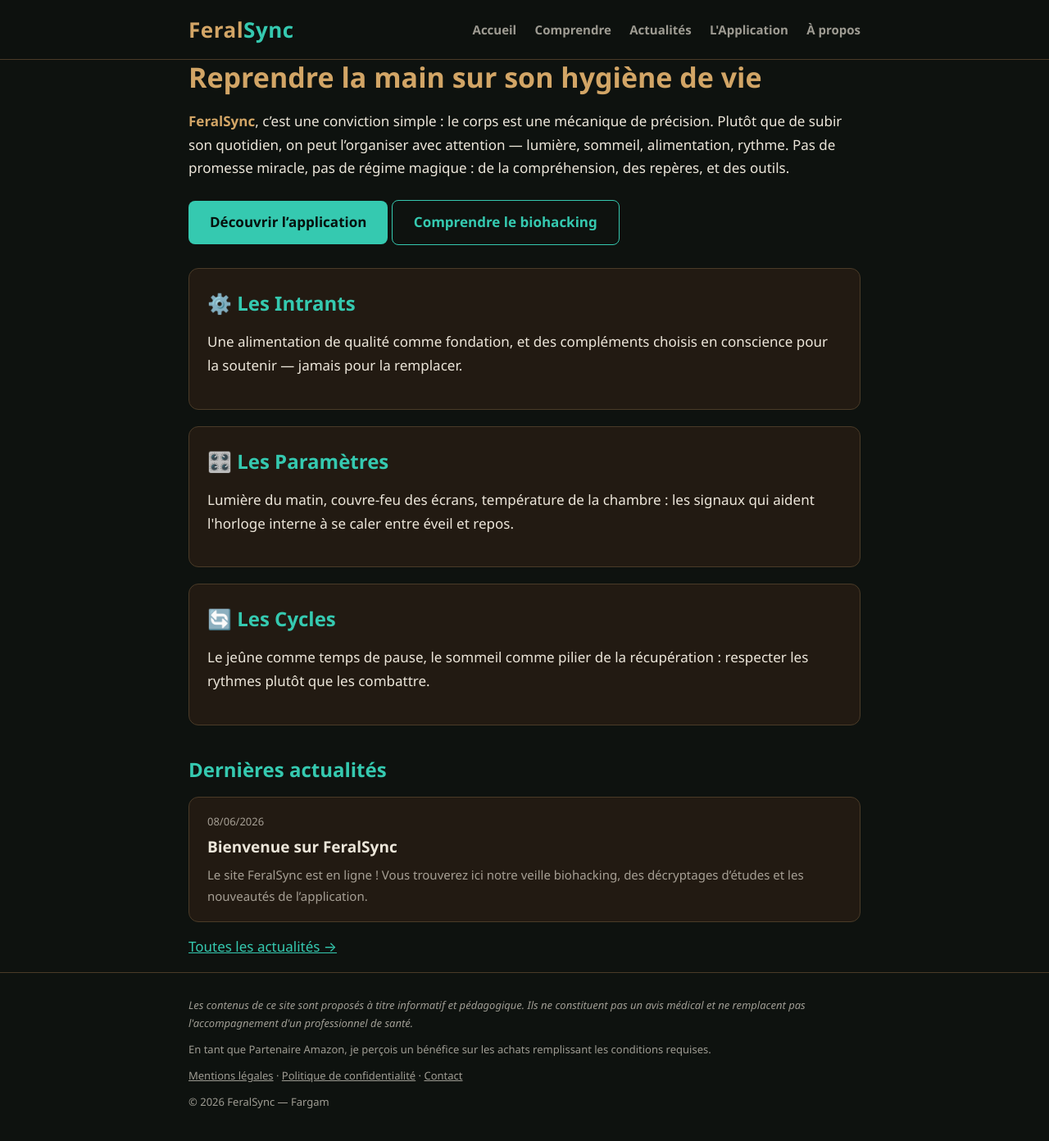
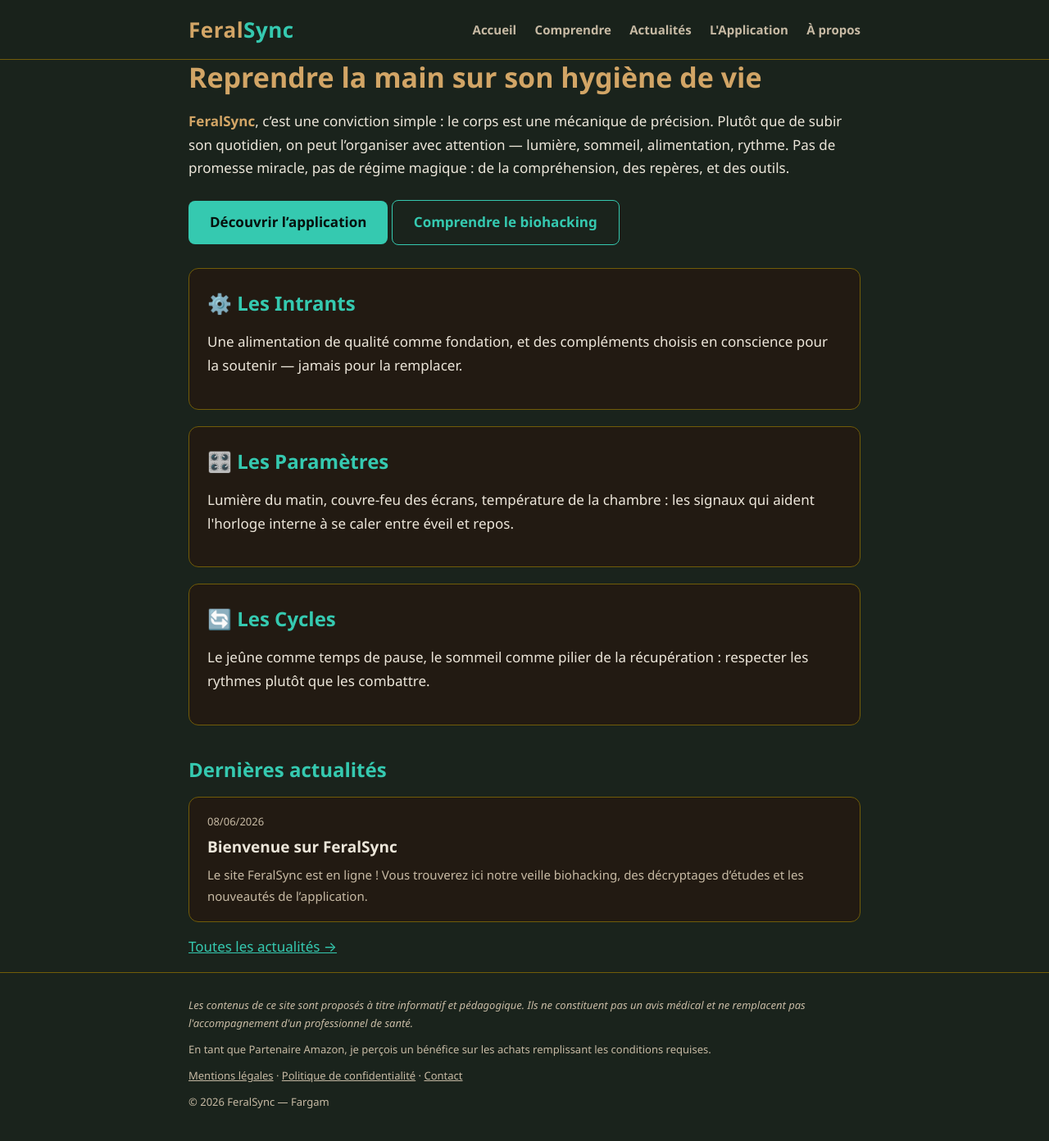
Before and after one commit to odul12700-boop/feralsync-site, a Jekyll site: the page built from index.md, in a window 1280 px wide and 1400 px high. Shown: the top 1392 px of the window at 82% size. Built offline with Jekyll 4.4.1, drawn with Linux system fonts in a browser that asks for light colours.

Commit message:
Update color palette and styles in feral.css

```diff
--- a/assets/css/feral.css
+++ b/assets/css/feral.css
@@ -1,25 +1,50 @@
 /* ============================================================
-   FERALSYNC — PALETTE FERAL (transposée depuis l'application)
-   background  #0E120F  fond forêt vert-noir
-   surface     #221A12  cartes bois
-   primary     #35C9B0  teal (accents, liens)
-   secondary   #D2A566  bois/ambre (titres de sections)
-   tertiary    #7FB069  vert mousse
-   outline     #4A3B28  liseré écorce
-   texte       #ECE6DA  ivoire chaud
+   FERALSYNC — PALETTE FERAL
+   Alignée au pixel près sur ThemeManager.kt (thème FeralColors).
+
+   ⚠️ SOURCE UNIQUE : si tu modifies une couleur dans l'app,
+   reporte-la ici — et inversement. La correspondance ci-dessous
+   indique le nom du slot Material 3 côté application.
+
+   --background        background         #1A231C  fond forêt
+   --surface           surface            #221A12  cartes bois
+   --surface-variant   surfaceVariant     #30251A  bois clair
+   --primary           primary            #35C9B0  teal
+   --on-primary        onPrimary          #06120E
+   --secondary         secondary          #D2A566  ambre / bois
+   --on-secondary      onSecondary        #241606
+   --tertiary          tertiary           #7FB069  vert mousse
+   --outline           outline            #715C09  liseré doré
+   --outline-variant   outlineVariant     #2C2218  séparateur discret
+   --surface-tint      surfaceTint        #C79A5E
+   --text              onBackground       #ECE6DA  ivoire chaud
+   --text-muted        onSurfaceVariant   #C7BAA4  beige atténué
+   --primary-container primaryContainer   #1E4D44
+   --error             error              #E2756B
    ============================================================ */
 
 :root {
-  --background: #0E120F;
+  --background: #1A231C;
   --surface: #221A12;
   --surface-variant: #30251A;
+
   --primary: #35C9B0;
   --on-primary: #06120E;
+  --primary-container: #1E4D44;
+  --on-primary-container: #9FE9DC;
+
   --secondary: #D2A566;
+  --on-secondary: #241606;
+
   --tertiary: #7FB069;
-  --outline: #4A3B28;
+
+  --outline: #715C09;
+  --outline-variant: #2C2218;
+  --surface-tint: #C79A5E;
+
   --text: #ECE6DA;
-  --text-muted: rgba(236, 230, 218, 0.65);
+  --text-muted: #C7BAA4;
+
   --error: #E2756B;
 }
 
@@ -42,7 +67,7 @@ body {
 /* ---------- EN-TÊTE ---------- */
 .site-header {
   border-bottom: 1px solid var(--outline);
-  background: rgba(14, 18, 15, 0.97);
+  background: rgba(26, 35, 28, 0.97);
   position: sticky;
   top: 0;
   z-index: 10;
@@ -91,6 +116,12 @@ a:hover { color: var(--secondary); }
 
 strong { color: var(--secondary); }
 
+hr {
+  border: none;
+  border-top: 1px solid var(--outline-variant);
+  margin: 32px 0;
+}
+
 /* ---------- CARTES (capsules bois, comme dans l'app) ---------- */
 .card {
   background: var(--surface);
@@ -113,7 +144,7 @@ strong { color: var(--secondary); }
   text-decoration: none;
   margin: 8px 0;
 }
-.btn:hover { background: var(--secondary); color: #241606; }
+.btn:hover { background: var(--secondary); color: var(--on-secondary); }
 
 .btn-secondary {
   background: transparent;
@@ -162,7 +193,7 @@ strong { color: var(--secondary); }
 
 .post-footer-note {
   background: var(--surface-variant);
-  border: 1px solid var(--outline);
+  border: 1px solid var(--outline-variant);
   border-radius: 10px;
   padding: 14px 18px;
   font-size: 14px;
```
